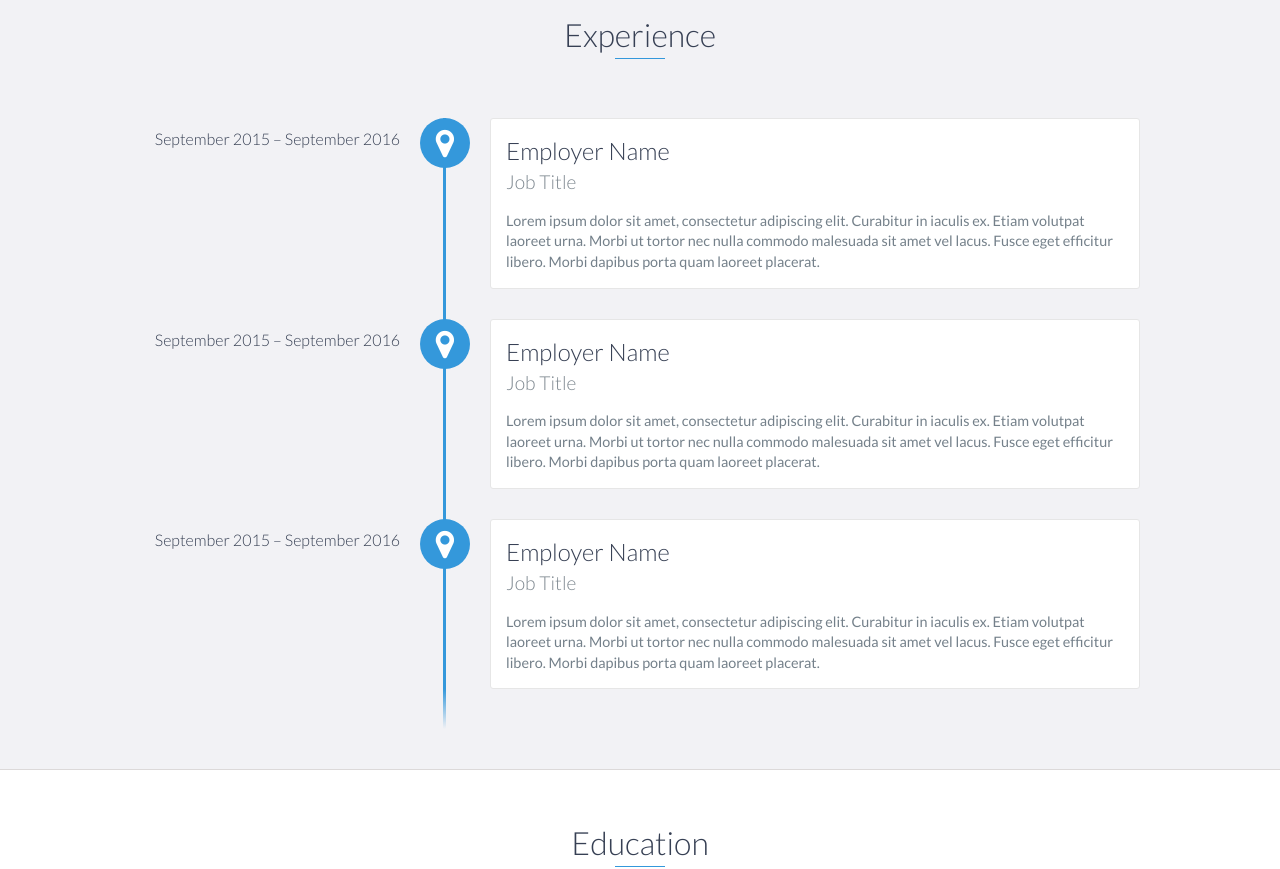
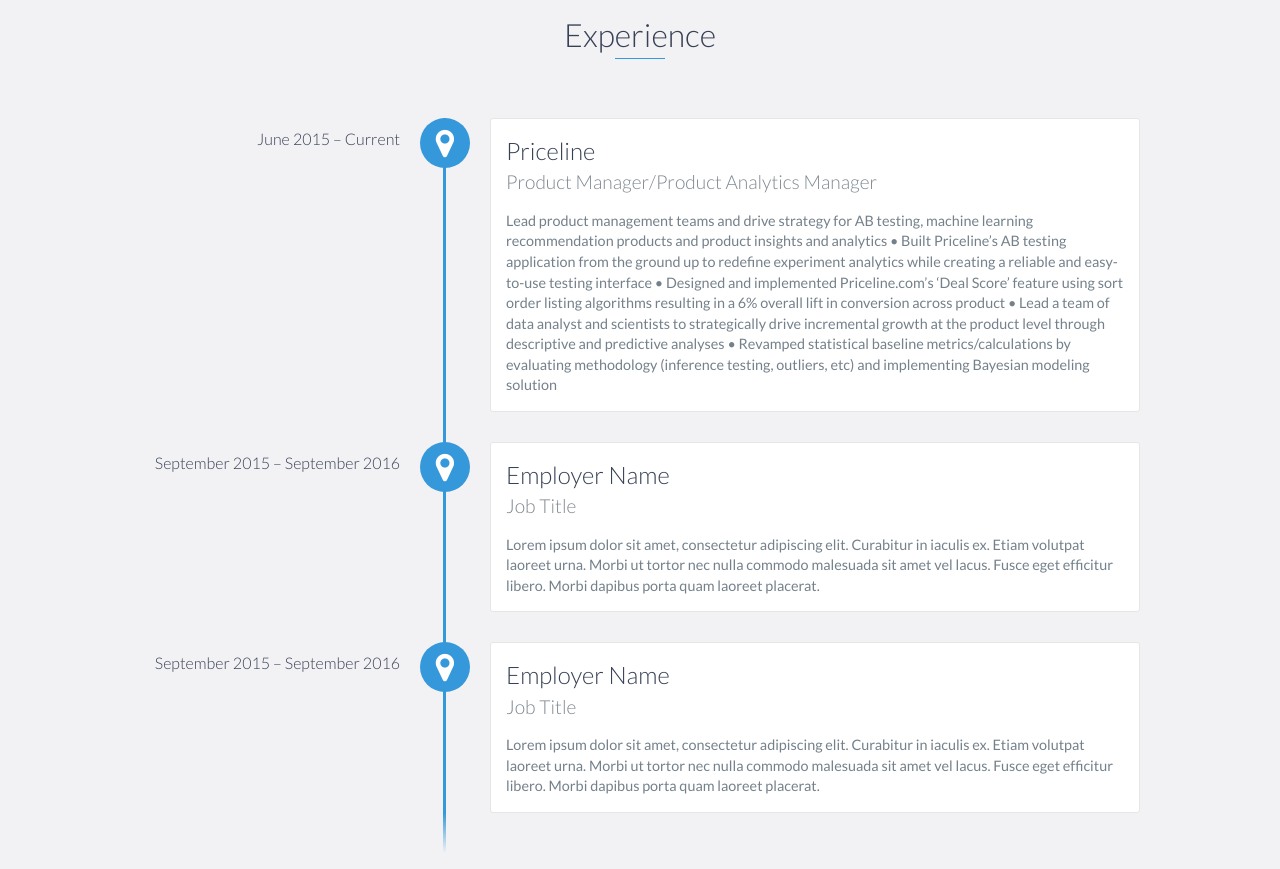
Before and after one commit to siddmotwani/siddmotwani.github.io, a plain HTML site: page index.html in a window 1280 px wide. Shown: the part 1080-1949 px from the top of the page. Drawn offline with nearby package versions, Linux system fonts and the light colour scheme.

Commit message:
experience

```diff
--- a/index.html
+++ b/index.html
@@ -86,11 +86,16 @@
     <div id="experience" class="background-alt">
         <h2 class="heading">Experience</h2>
         <div id="experience-timeline">
-            <div data-date="September 2015 – September 2016">
-                <h3>Employer Name</h3>
-                <h4>Job Title</h4>
+            <div data-date="June 2015 – Current">
+                <h3>Priceline</h3>
+                <h4>Product Manager/Product Analytics Manager</h4>
                 <p>
-                    Lorem ipsum dolor sit amet, consectetur adipiscing elit. Curabitur in iaculis ex. Etiam volutpat laoreet urna. Morbi ut tortor nec nulla commodo malesuada sit amet vel lacus. Fusce eget efficitur libero. Morbi dapibus porta quam laoreet placerat.
+                    Lead product management teams and drive strategy for AB testing, machine learning recommendation products and product insights and analytics
+                • Built Priceline’s AB testing application from the ground up to redefine experiment analytics while creating a reliable and easy-to-use testing interface
+                • Designed and implemented Priceline.com’s ‘Deal Score’ feature using sort order listing algorithms resulting in a 6% overall lift in conversion across product
+                • Lead a team of data analyst and scientists to strategically drive incremental
+                growth at the product level through descriptive and predictive analyses
+                • Revamped statistical baseline metrics/calculations by evaluating methodology (inference testing, outliers, etc) and implementing Bayesian modeling solution
                 </p>
             </div>
 
```
